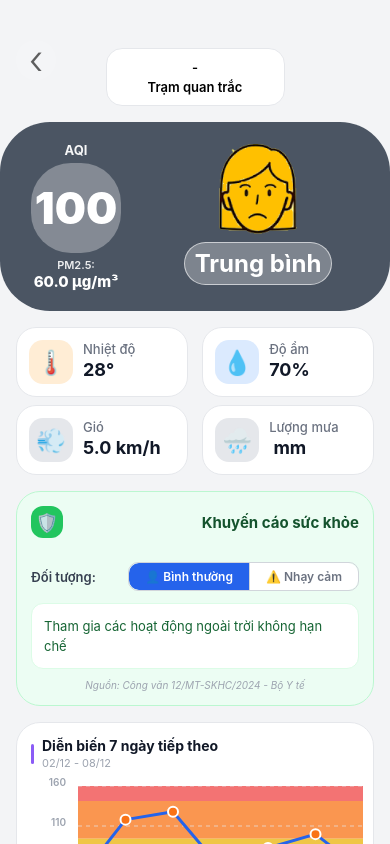
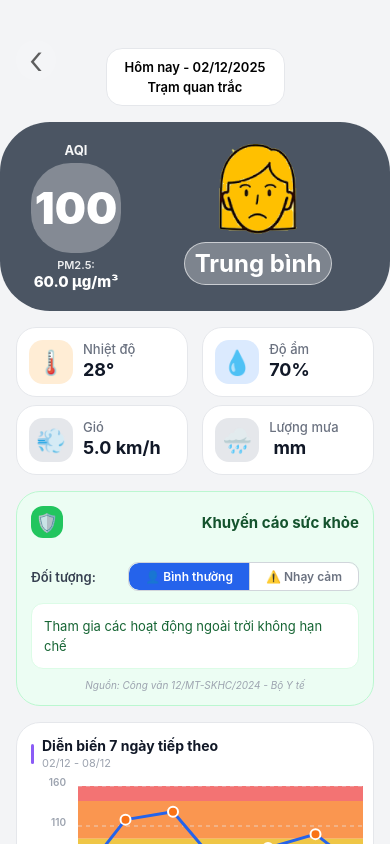
Before and after one commit to nvnhat04/Smart-Air-Mobile-App, a React Native app in the folder frontend/: screen /DetailStation in a window 390 px wide. Built offline with nearby package versions, Linux system fonts and the light colour scheme.

Commit message:
fix(detail): add station timestamp

```diff
--- a/frontend/src/screens/DetailStationScreen.js
+++ b/frontend/src/screens/DetailStationScreen.js
@@ -72,7 +72,8 @@ export default function DetailStationScreen() {
     humidity: station?.humidity,
     aqi: station?.aqi,
     pm25: station?.pm25,
-    selectedDay: selectedDay?.isoDate
+    selectedDay: selectedDay?.isoDate,
+    timestamp:station?.timestamp
   });
   const [realtimeData, setRealtimeData] = useState(null);
   const [loading, setLoading] = useState(true);
@@ -279,11 +280,30 @@ export default function DetailStationScreen() {
     const month = String(d.getMonth() + 1).padStart(2, '0');
     const year = d.getFullYear();
     const displayDate = `${date}/${month}/${year}`;
+    const hours = String(d.getHours()).padStart(2, '0');
+    const minutes = String(d.getMinutes()).padStart(2, '0');
+    const displayTime = `${hours}:${minutes}`;
     return {
       displayDate,
+      displayTime,
       displayLabel: `Hôm nay, ${displayDate}`,
     };
   }, []);
+
+  // Helper to format a timestamp (fallbacks to current time/date)
+  const formatTimestamp = (ts) => {
+    if (!ts) return { time: '', date: now.displayDate };
+    try {
+      const d = new Date(ts);
+      const time = d.toLocaleTimeString('vi-VN', { hour: '2-digit', minute: '2-digit' });
+      const date = `${String(d.getDate()).padStart(2, '0')}/${String(d.getMonth() + 1).padStart(2, '0')}/${d.getFullYear()}`;
+      return { time, date };
+    } catch (e) {
+      return { time: now.displayTime, date: now.displayDate };
+    }
+  };
+
+  const displayTs = formatTimestamp(station?.timestamp);
 
   const aqiBadge = getAQIBadgeColor(data.aqi || 80);
 
@@ -409,8 +429,13 @@ export default function DetailStationScreen() {
         <View style={styles.locationChipWrapper}>
           <View style={styles.locationChip}>
             <Text style={styles.locationText}>
-              {selectedDay?.label} - {selectedDay?.dateStr}
+              Hôm nay - {displayTs.date}
             </Text>
+            {displayTs.time !== '' && (
+             <Text style={styles.locationText}>
+              {displayTs.time}
+            </Text>
+            )}
             <Text style={styles.locationText}>
               {data.name || 'Trạm quan trắc'}
             </Text>
@@ -718,6 +743,7 @@ export default function DetailStationScreen() {
                       top: selectedPoint.y - 70,
                     },
                   ]}
+
                 >
                   <TouchableOpacity
                     style={styles.tooltipClose}
@@ -1453,7 +1479,7 @@ const styles = StyleSheet.create({
   },
   tooltipClose: {
     position: 'absolute',
-    top: 4,
+    top: '0%',
     right: 4,
     width: 20,
     height: 20,
@@ -1463,9 +1489,10 @@ const styles = StyleSheet.create({
     borderRadius: 10,
   },
   tooltipCloseText: {
-    fontSize: 16,
+    fontSize: 20,
     color: '#6b7280',
     fontWeight: '700',
+    lineHeight: 18,
   },
   tooltipDate: {
     fontSize: 12,
```
